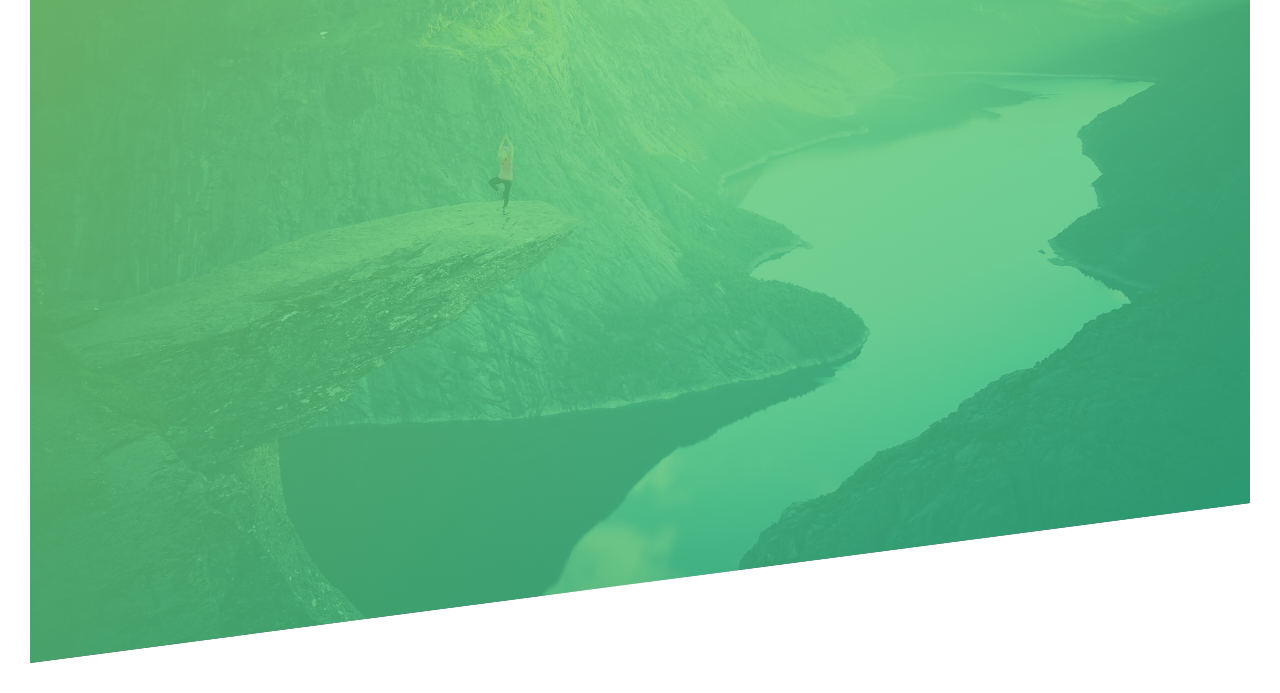
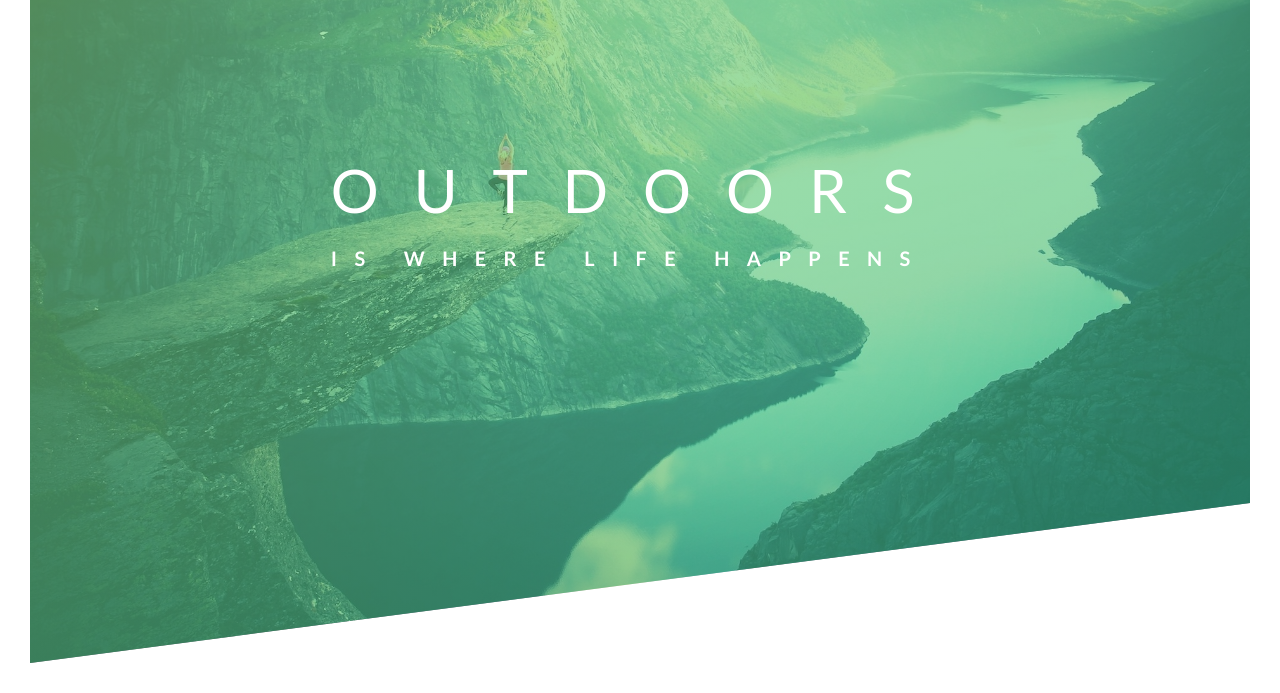
Before and after one commit to Rhohoman/adv_css, a plain HTML site: page Natours/starter/index.html in a window 1280 px wide. Shown: the part 127-820 px from the top of the page. Drawn offline with Linux system fonts and the light colour scheme; files that its build step writes are made by us from their sources.

Commit message:
amazing animations

```diff
--- a/Natours/starter/css/style.css
+++ b/Natours/starter/css/style.css
@@ -26,12 +26,12 @@ body {
 .header {
     height: 95vh;
     background-image: linear-gradient( to right bottom,
-        rgba(126,213,111,0.8),
-        rgba(40,180,131,0.8)),
+        rgba(126,213,111,0.6),
+        rgba(40,180,131,0.6)),
         url(../img/hero.jpg);
     background-size: cover;
     background-position: top;
-    /* position: relative; */
+    position: relative;
 
     clip-path: polygon(0 0, 100% 0, 100% 75vh, 0 100%)
 }
@@ -46,3 +46,81 @@ body {
     height: 35px;
     /* width is auto calculated w height */
 }
+
+.logo-box:hover .logo{
+    animation: moveInRight 1s ease-out;
+}
+
+.text-box{
+    position: absolute;
+    top: 40%;
+    left: 50%;
+    transform: translate(-50%, -50%);
+}
+
+.heading-primary {
+    color: #fff;
+    text-transform: uppercase;
+
+    backface-visibility: hidden;
+    /* for shaking animations */
+}
+
+.heading-primary-main {
+    display: block;
+    font-size: 60px;
+    font-weight: 400;
+    letter-spacing: 35px;
+
+    animation-name: moveInLeft;
+    animation-duration: 1s;
+    animation-timing-function: ease-out;
+
+    /* animation-iteration-count: 3; */
+    /* animation-delay: 3s; */
+}
+
+.heading-primary-sub {
+    display: block;
+    font-size: 20px;
+    font-weight: 700;
+    letter-spacing: 17.4px;
+
+    animation: moveInRight 1s ease-out;
+
+    /* animation-name: moveInRight;
+    animation-duration: 1s;
+    animation-timing-function: ease-out; */
+}
+
+@keyframes moveInLeft {
+    0% {
+        opacity: 0;
+        transform: translateX(-100px);
+    }
+
+    80% {
+        transform: translate(10px);
+    }
+
+    100% {
+        opacity: 1;
+        transform: translate(0);
+    }
+}
+
+@keyframes moveInRight {
+    0% {
+        opacity: 0;
+        transform: translateX(100px);
+    }
+
+    80% {
+        transform: translate(-10px);
+    }
+
+    100% {
+        opacity: 1;
+        transform: translate(0);
+    }
+}
--- a/Natours/starter/index.html
+++ b/Natours/starter/index.html
@@ -18,8 +18,12 @@
                 <img src='img/logo-white.png' alt="Logo" class='logo'>
             </div>
 
-            <h1 class='heading-primary'>
-            </h1>
+            <div class='text-box'>
+                <h1 class='heading-primary'>
+                    <span class='heading-primary-main'>Outdoors</span>
+                    <span class='heading-primary-sub'>is where life happens</span>
+                </h1>
+            </div>
         </header>
     </body>
 </html>
```
